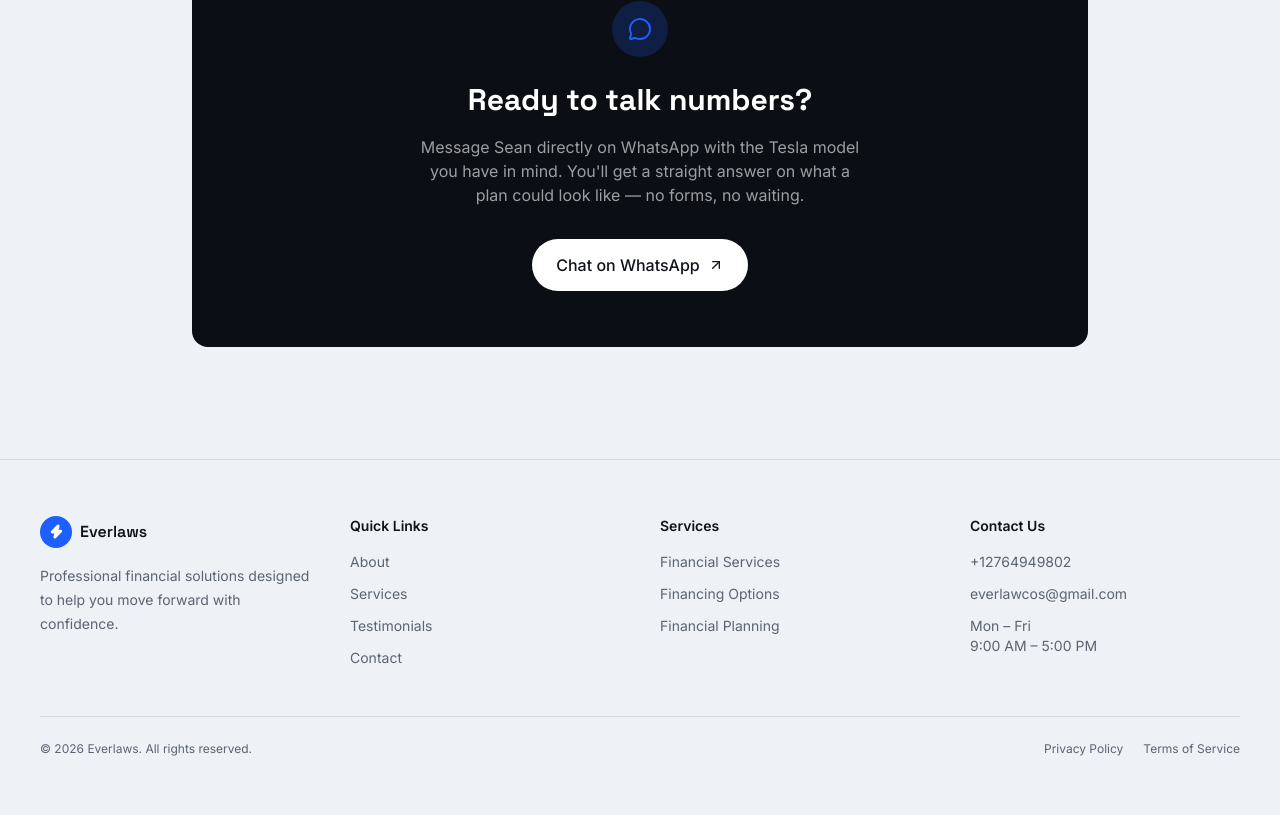
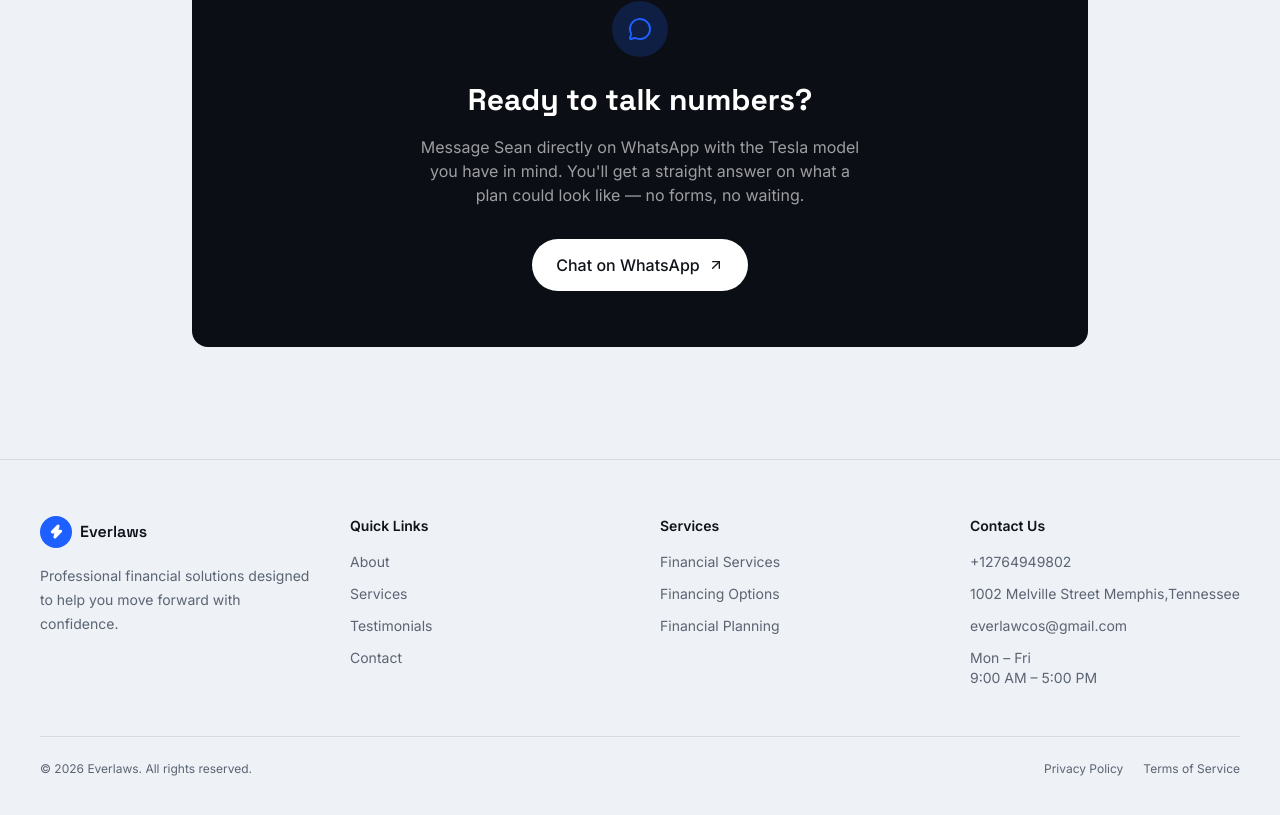
Before and after one commit to GboyegaAkere/everlaws, a React (Vite) app: page / in a window 1280 px wide. Shown: the part 8848-9663 px from the top of the page. Built offline with nearby package versions, Linux system fonts and the light colour scheme.

Commit message:
new commit

```diff
--- a/src/components/Footer.jsx
+++ b/src/components/Footer.jsx
@@ -95,6 +95,10 @@ export default function Footer() {
                 +12764949802
               </a>
 
+               <p className="text-sm text-slate leading-5">
+                1002 Melville Street Memphis,Tennessee
+              </p>
+
               <a
                 href="mailto:hello@everlaws.com"
                 className="text-sm text-slate hover:text-ink transition-colors"
```
